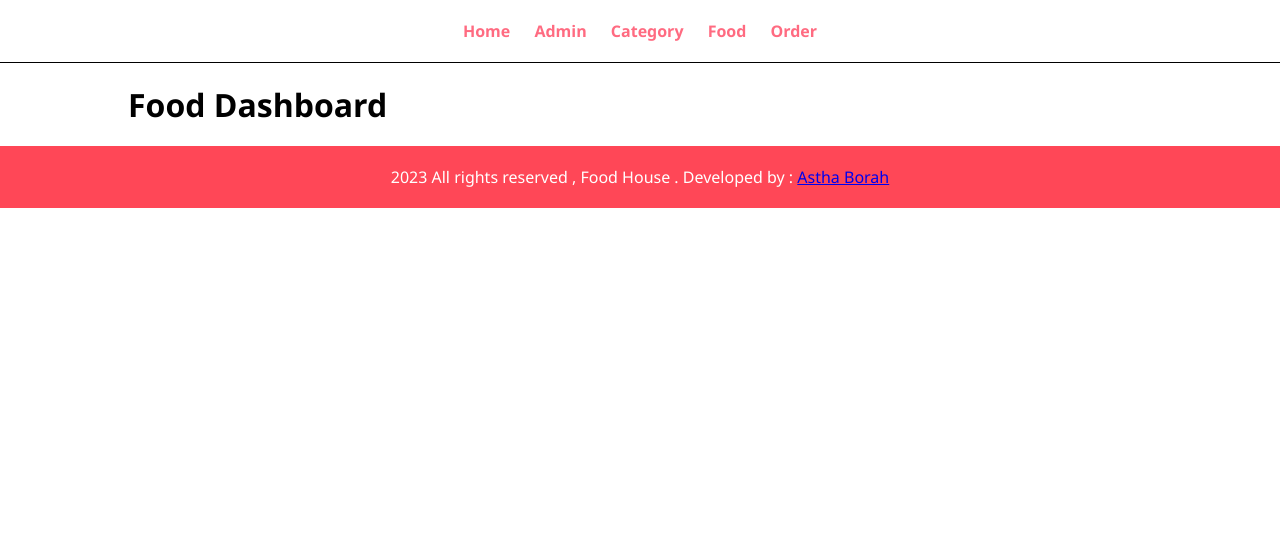
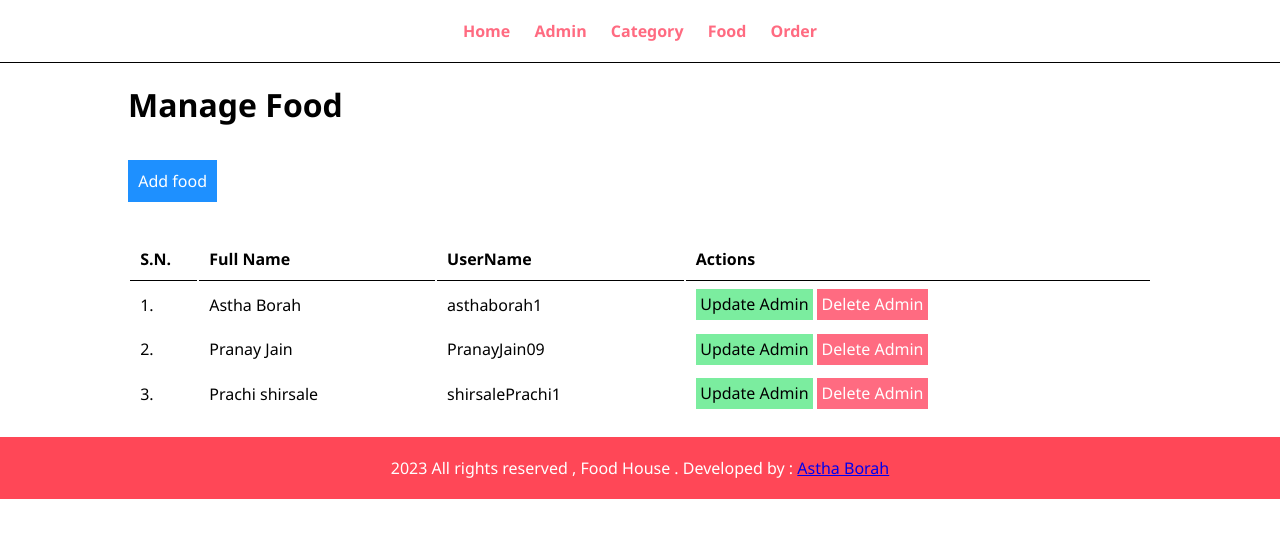
Before and after one commit to asthaborah/FoodOrder, a PHP site: page /Admin/manage-food.php in a window 1280 px wide. Shown: the top 538 px of the page. Run offline with PHP 8.4, Linux system fonts and the light colour scheme.

Commit message:
Added table to category , food and order menus

```diff
--- a/Admin/manage-food.php
+++ b/Admin/manage-food.php
@@ -1,5 +1,47 @@
 <?php include("Partials/menu.php") ?>
 <div class="wrapper">
-    <h1>Food Dashboard</h1>
+    <h1>Manage Food</h1>
+    <br><br>
+    <a href="#" class="btn-primary">Add food</a>
+
+    <br><br><br>
+    <table class="tbl-full">
+        <tr>
+            <th>S.N.</th>
+            <th>Full Name</th>
+            <th>UserName</th>
+            <th>Actions</th>
+        </tr>
+        <tr>
+            <td>1.</td>
+            <td>Astha Borah</td>
+            <td>asthaborah1</td>
+            <td>
+                <a href="#" class="btn-success">Update Admin</a>
+                <a href="#" class="btn-danger">Delete Admin</a>
+            </td>
+
+        </tr>
+        <tr>
+            <td>2.</td>
+            <td>Pranay Jain</td>
+            <td>PranayJain09</td>
+            <td>
+                <a href="#" class="btn-success">Update Admin</a>
+                <a href="#" class="btn-danger">Delete Admin</a>
+            </td>
+
+        </tr>
+        <tr>
+            <td>3.</td>
+            <td>Prachi shirsale</td>
+            <td>shirsalePrachi1</td>
+            <td>
+                <a href="#" class="btn-success">Update Admin</a>
+                <a href="#" class="btn-danger">Delete Admin</a>
+            </td>
+
+        </tr>
+    </table>
 </div>
 <?php include("Partials/Footer.php") ?>
```
Also changed, not shown: Admin/manage-category.php (+43 -1 lines), Admin/manage-order.php (+41 -1 lines).
